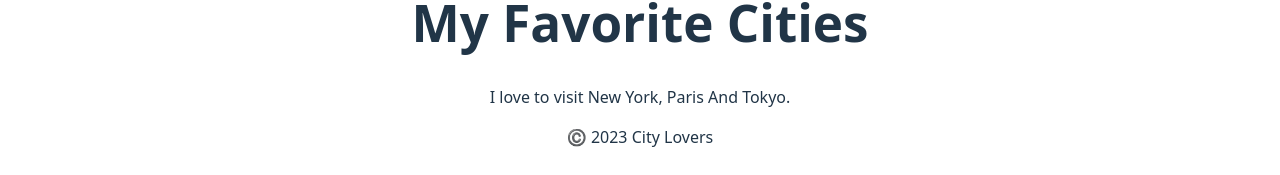
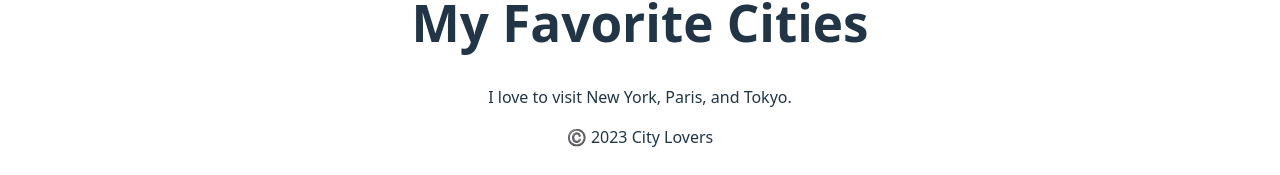
Before and after one commit to Irenimoyan/alx-fe-reactjs, a React (Vite) app in the folder alx-react-app/: page / in a window 1280 px wide. Shown: the part 412-587 px from the top of the page. Built offline with nearby package versions, Linux system fonts and the light colour scheme.

Commit message:
made a correction

```diff
--- a/alx-react-app/src/components/MainContent.jsx
+++ b/alx-react-app/src/components/MainContent.jsx
@@ -1,7 +1,7 @@
 function MainContent() {
     return (
         <main>
-            <p>I love to visit New York, Paris And Tokyo.</p>
+            <p>I love to visit New York, Paris, and Tokyo.</p>
         </main>
     )
 }
```
